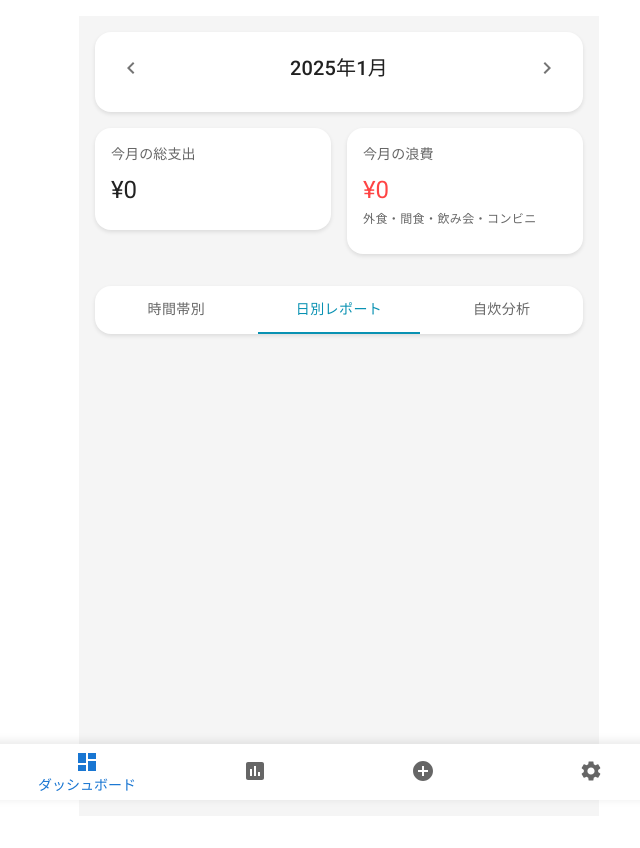
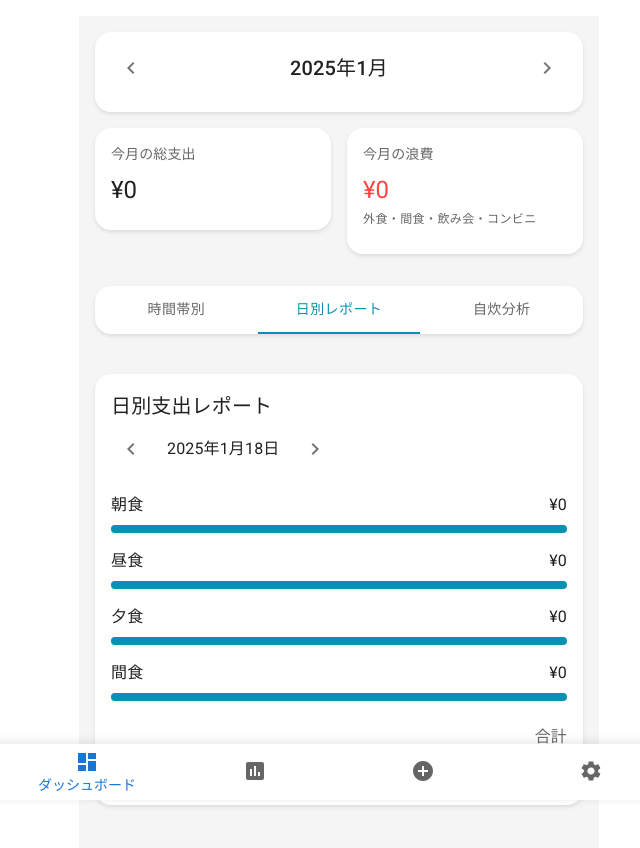
Before and after one commit to fujihira13/memoWeb, a React (Vite) app: page / in a window 1280 px wide. Both pictures are taken after a click on the tab "日別レポート". Shown: the top 848 px of the page, without its empty margins (301-941 px from the left). Built offline with nearby package versions, Linux system fonts and the light colour scheme.

Commit message:
自炊分析

```diff
--- a/src/components/TabPanel.tsx
+++ b/src/components/TabPanel.tsx
@@ -7,10 +7,6 @@ interface TabPanelProps {
   value: number;
 }
 
-/**
- * TabPanelコンポーネント
- * タブの内容を表示するコンポーネント
- */
 export const TabPanel = (props: TabPanelProps) => {
   const { children, value, index } = props;
 
--- a/src/pages/Dashboard.tsx
+++ b/src/pages/Dashboard.tsx
@@ -1,4 +1,4 @@
-import { useState, useEffect } from "react";
+import { useState, useMemo } from "react";
 import {
   Box,
   Card,
@@ -23,8 +23,15 @@ import ChevronRightIcon from "@mui/icons-material/ChevronRight";
 import ShoppingCartIcon from "@mui/icons-material/ShoppingCart";
 import EditIcon from "@mui/icons-material/Edit";
 import DeleteIcon from "@mui/icons-material/Delete";
+import RestaurantIcon from "@mui/icons-material/Restaurant";
+import StorefrontIcon from "@mui/icons-material/Storefront";
+import IcecreamIcon from "@mui/icons-material/Icecream";
+import LocalBarIcon from "@mui/icons-material/LocalBar";
+import MoreHorizIcon from "@mui/icons-material/MoreHoriz";
+import KitchenIcon from "@mui/icons-material/Kitchen";
 import { useExpenseStorage } from "../hooks/useExpenseStorage";
-import { Expense } from "../types/expense";
+import { Expense, ExpenseCategory } from "../types/expense";
+import { TabPanel } from "../components/TabPanel";
 
 const StyledCard = styled(Card)`
   background-color: #ffffff;
@@ -61,17 +68,30 @@ const categoryLabels = {
   convenience: "コンビニ",
   snack: "間食",
   drinking: "飲み会",
+  home_cooking: "自炊",
   other: "その他",
 };
+
+const tabs = [
+  { id: "timeRange", label: "時間帯別" },
+  { id: "daily", label: "日別レポート" },
+  { id: "analysis", label: "自炊分析" },
+];
 
 export const Dashboard = () => {
   const { expenses, deleteExpense, updateExpense } = useExpenseStorage();
   const [selectedMonth, setSelectedMonth] = useState(new Date());
+  const [selectedDate, setSelectedDate] = useState(new Date());
   const [activeTab, setActiveTab] = useState(0);
   const [editingExpense, setEditingExpense] = useState<Expense | null>(null);
-  const [editFormData, setEditFormData] = useState({
+  const [editFormData, setEditFormData] = useState<{
+    amount: string;
+    category: ExpenseCategory;
+    timeRange: NonNullable<Expense["timeRange"]> | "";
+    memo: string;
+  }>({
     amount: "",
-    category: "",
+    category: "grocery",
     timeRange: "",
     memo: "",
   });
@@ -85,6 +105,47 @@ export const Dashboard = () => {
       expenseDate.getFullYear() === selectedMonth.getFullYear()
     );
   });
+
+  // 日付を変更する
+  const handleDateChange = (increment: number) => {
+    const newDate = new Date(selectedDate);
+    newDate.setDate(newDate.getDate() + increment);
+    setSelectedDate(newDate);
+  };
+
+  // 選択された日付の支出データを計算
+  const dailyData = useMemo(() => {
+    const data = {
+      breakfast: { amount: 0, count: 0 },
+      lunch: { amount: 0, count: 0 },
+      dinner: { amount: 0, count: 0 },
+      snack: { amount: 0, count: 0 },
+    };
+
+    expenses
+      .filter((expense) => {
+        const expenseDate = new Date(expense.date);
+        return (
+          expenseDate.getDate() === selectedDate.getDate() &&
+          expenseDate.getMonth() === selectedDate.getMonth() &&
+          expenseDate.getFullYear() === selectedDate.getFullYear()
+        );
+      })
+      .forEach((expense) => {
+        if (expense.timeRange && expense.timeRange in data) {
+          data[expense.timeRange as keyof typeof data].amount += expense.amount;
+          data[expense.timeRange as keyof typeof data].count++;
+        }
+      });
+
+    return data;
+  }, [expenses, selectedDate]);
+
+  // 日別合計の計算
+  const totalDaily = Object.values(dailyData).reduce(
+    (sum, data) => sum + data.amount,
+    0
+  );
 
   // 時間帯別の集計
   const timeRangeData = monthlyExpenses.reduce((acc, expense) => {
@@ -101,12 +162,46 @@ export const Dashboard = () => {
     (sum, expense) => sum + expense.amount,
     0
   );
+
   const wasteExpenses = monthlyExpenses.reduce((sum, expense) => {
     const wasteCategories = ["eating_out", "snack", "drinking", "convenience"];
     return wasteCategories.includes(expense.category)
       ? sum + expense.amount
       : sum;
   }, 0);
+
+  // カテゴリー別集計
+  const categorySummaries = useMemo(() => {
+    const summaries: Record<
+      string,
+      { total: number; count: number; percentage: number }
+    > = {};
+    let grandTotal = 0;
+
+    monthlyExpenses.forEach((expense) => {
+      const amount = expense.amount;
+      grandTotal += amount;
+
+      if (!summaries[expense.category]) {
+        summaries[expense.category] = {
+          total: 0,
+          count: 0,
+          percentage: 0,
+        };
+      }
+
+      summaries[expense.category].total += amount;
+      summaries[expense.category].count++;
+    });
+
+    // パーセンテージを計算
+    Object.keys(summaries).forEach((category) => {
+      summaries[category].percentage =
+        (summaries[category].total / grandTotal) * 100;
+    });
+
+    return summaries;
+  }, [monthlyExpenses]);
 
   // 削除処理
   const handleDelete = async (expenseId: string) => {
@@ -150,6 +245,107 @@ export const Dashboard = () => {
       console.error(err);
     }
   };
+
+  // 日別レポートのコンテンツ
+  const renderDailyReport = () => (
+    <StyledCard>
+      <CardContent>
+        <Typography variant="h6" gutterBottom>
+          日別支出レポート
+        </Typography>
+        {/* 日付選択 */}
+        <Box sx={{ mb: 3, display: "flex", alignItems: "center", gap: 2 }}>
+          <IconButton onClick={() => handleDateChange(-1)}>
+            <ChevronLeftIcon />
+          </IconButton>
+          <Typography>
+            {selectedDate.toLocaleDateString("ja-JP", {
+              year: "numeric",
+              month: "long",
+              day: "numeric",
+            })}
+          </Typography>
+          <IconButton onClick={() => handleDateChange(1)}>
+            <ChevronRightIcon />
+          </IconButton>
+        </Box>
+
+        {/* 時間帯別支出 */}
+        {Object.entries(dailyData).map(([mealTime, data]) => (
+          <Box key={mealTime} sx={{ mb: 2 }}>
+            <Box
+              display="flex"
+              justifyContent="space-between"
+              alignItems="center"
+            >
+              <Typography>
+                {timeRangeLabels[mealTime as keyof typeof timeRangeLabels]}
+              </Typography>
+              <Typography>¥{data.amount.toLocaleString()}</Typography>
+            </Box>
+            <ProgressBar>
+              <ProgressFill width={`${(data.amount / totalDaily) * 100}%`} />
+            </ProgressBar>
+          </Box>
+        ))}
+
+        {/* 合計 */}
+        <Box sx={{ mt: 3, textAlign: "right" }}>
+          <Typography color="text.secondary">合計</Typography>
+          <Typography variant="h5">¥{totalDaily.toLocaleString()}</Typography>
+        </Box>
+      </CardContent>
+    </StyledCard>
+  );
+
+  // 自炊分析のコンテンツ
+  const renderCookingAnalysis = () => (
+    <StyledCard>
+      <CardContent>
+        <Typography variant="h6" gutterBottom>
+          自炊分析
+        </Typography>
+        {Object.entries(categorySummaries)
+          .filter(([category]) => category === "home_cooking")
+          .map(([category, summary]) => (
+            <Box key={category} sx={{ mb: 3 }}>
+              <Box display="flex" alignItems="center" gap={2}>
+                <Box
+                  sx={{
+                    bgcolor: "#f5f5f5",
+                    borderRadius: "50%",
+                    width: 40,
+                    height: 40,
+                    display: "flex",
+                    alignItems: "center",
+                    justifyContent: "center",
+                  }}
+                >
+                  <KitchenIcon />
+                </Box>
+                <Box>
+                  <Typography>自炊</Typography>
+                  <Typography variant="body2" color="text.secondary">
+                    {summary.count}件の記録
+                  </Typography>
+                </Box>
+                <Box sx={{ ml: "auto", textAlign: "right" }}>
+                  <Typography>¥{summary.total.toLocaleString()}</Typography>
+                  <Typography variant="body2" color="text.secondary">
+                    平均: ¥
+                    {Math.round(summary.total / summary.count).toLocaleString()}
+                    /食
+                  </Typography>
+                </Box>
+              </Box>
+              <ProgressBar sx={{ mt: 1 }}>
+                <ProgressFill width={`${summary.percentage}%`} />
+              </ProgressBar>
+            </Box>
+          ))}
+      </CardContent>
+    </StyledCard>
+  );
 
   return (
     <Box sx={{ p: 2, bgcolor: "#f5f5f5", minHeight: "100vh" }}>
@@ -244,15 +440,14 @@ export const Dashboard = () => {
             },
           }}
         >
-          <Tab label="時間帯別" />
-          <Tab label="日別レポート" />
-          <Tab label="自炊分析" />
+          {tabs.map((tab) => (
+            <Tab key={tab.id} label={tab.label} />
+          ))}
         </Tabs>
       </StyledCard>
 
+      <TabPanel value={activeTab} index={0}>
         {/* 時間帯別支出 */}
-      {activeTab === 0 && (
-        <>
         <StyledCard>
           <CardContent>
             <Typography variant="h6" gutterBottom>
@@ -267,15 +462,15 @@ export const Dashboard = () => {
                     alignItems="center"
                   >
                     <Typography>
-                        {timeRangeLabels[timeRange] || "未分類"}
+                      {timeRangeLabels[
+                        timeRange as keyof typeof timeRangeLabels
+                      ] || "未分類"}
                     </Typography>
                     <Box textAlign="right">
                       <Typography>¥{data.amount.toLocaleString()}</Typography>
                       <Typography variant="caption" color="text.secondary">
                         平均: ¥
-                          {Math.round(
-                            data.amount / data.count
-                          ).toLocaleString()}
+                        {Math.round(data.amount / data.count).toLocaleString()}
                         /食
                       </Typography>
                     </Box>
@@ -335,11 +530,11 @@ export const Dashboard = () => {
                       {new Date(expense.date).toLocaleDateString("ja-JP")}
                     </Typography>
                     <Typography>
-                        {timeRangeLabels[expense.timeRange] || "未分類"}
+                      {timeRangeLabels[
+                        expense.timeRange as keyof typeof timeRangeLabels
+                      ] || "未分類"}
                     </Typography>
-                      <Typography>
-                        {categoryLabels[expense.category]}
-                      </Typography>
+                    <Typography>{categoryLabels[expense.category]}</Typography>
                     <Typography align="right">
                       ¥{expense.amount.toLocaleString()}
                     </Typography>
@@ -365,8 +560,15 @@ export const Dashboard = () => {
             </Box>
           </CardContent>
         </StyledCard>
-        </>
-      )}
+      </TabPanel>
+
+      <TabPanel value={activeTab} index={1}>
+        {renderDailyReport()}
+      </TabPanel>
+
+      <TabPanel value={activeTab} index={2}>
+        {renderCookingAnalysis()}
+      </TabPanel>
 
       {/* 編集ダイアログ */}
       <Dialog open={!!editingExpense} onClose={() => setEditingExpense(null)}>
```
Lines whose indentation alone changed are shown as unchanged.
